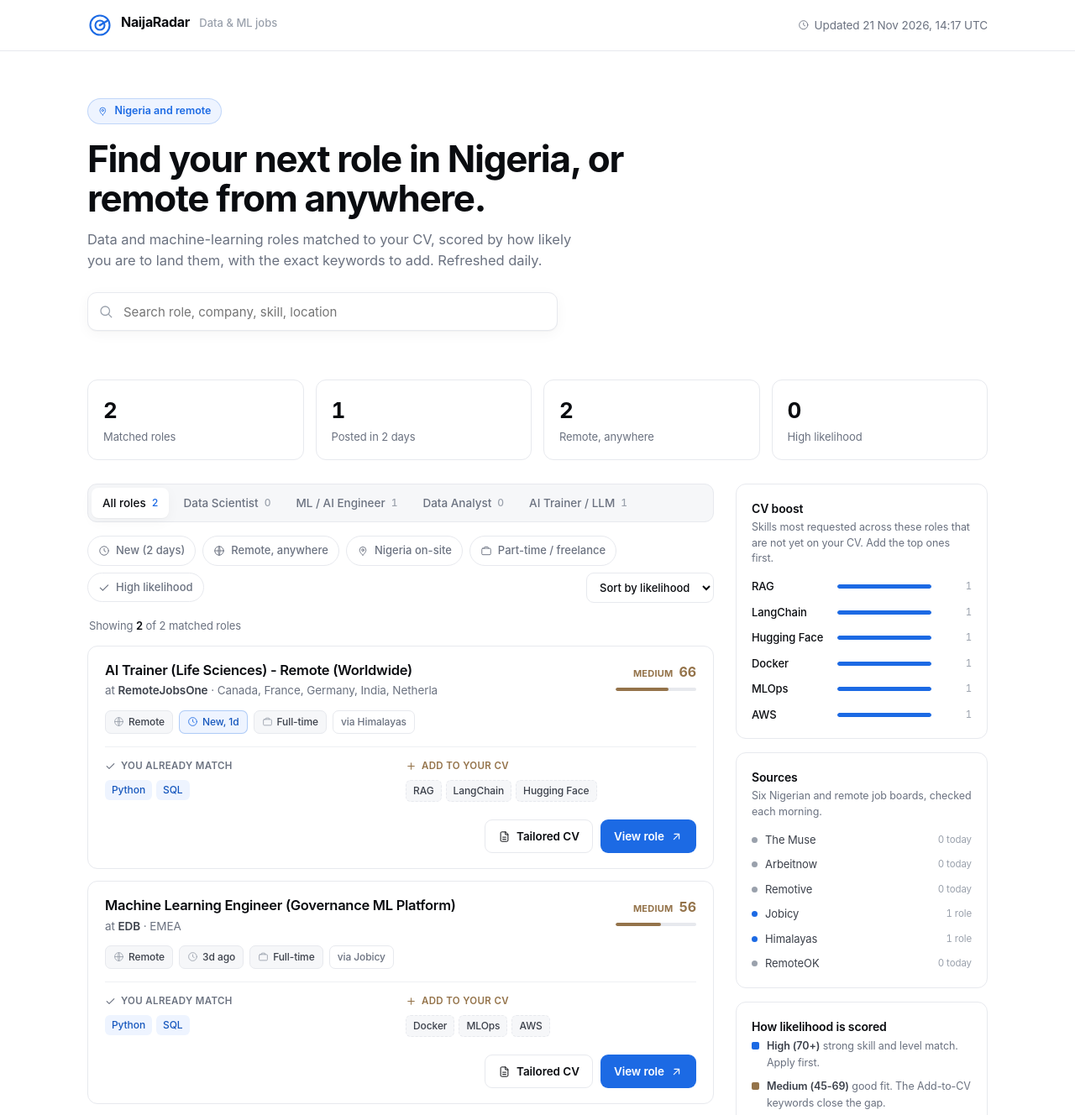
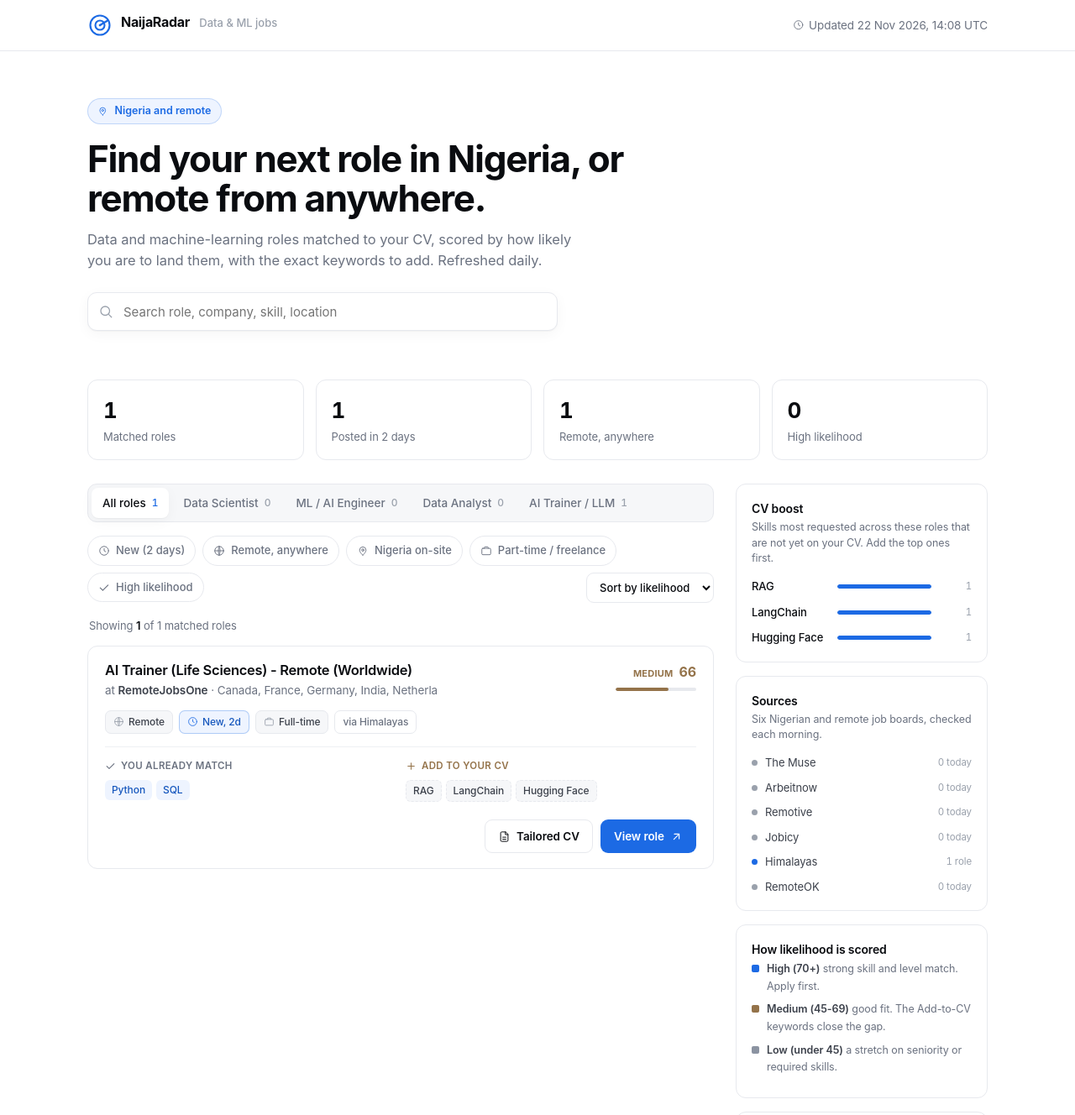
Before and after one commit to Azleem01/naija-job-tracker, a plain HTML site: page index.html in a window 1280 px wide. Shown: the top 1328 px of the page at 84% size. Drawn offline with Linux system fonts and the light colour scheme.

Commit message:
Daily refresh: Nigeria + remote jobs 2026-11-22

```diff
--- a/index.html
+++ b/index.html
@@ -256,14 +256,13 @@ const IC = {
 function ic(n){return IC[n]||'';}
 
 // ============ Data snapshot (Nigeria + high-chance remote) generated 2026-08-02 ============
-const LAST_UPDATED = "21 Nov 2026, 14:17 UTC";
+const LAST_UPDATED = "22 Nov 2026, 14:08 UTC";
 // sources: Indeed Nigeria, ng.jooble, MyJobMag, Jobberman, HotNigerianJobs (checked), Himalayas (checked)
 const SOURCES = ["The Muse", "Arbeitnow", "Remotive", "Jobicy", "Himalayas", "RemoteOK"];
 
 // cat: ds | mle | da | ai   ·  remote=true means anywhere  ·  commutable=true means Nigeria on-site
 const JOBS = [
-  {"t":"AI Trainer (Life Sciences) - Remote (Worldwide)","co":"RemoteJobsOne","loc":"Canada, France, Germany, India, Netherla","cat":"ai","remote":true,"commutable":false,"type":"Full-time","posted":"1 day ago","age":1,"salary":"","src":"Himalayas","url":"https://himalayas.app/companies/remotejobsone/jobs/ai-trainer-life-sciences-remote-worldwide?utm_source=api","like":66,"have":["Python","SQL"],"add":["RAG","LangChain","Hugging Face"]},
-  {"t":"Machine Learning Engineer (Governance ML Platform)","co":"EDB","loc":"EMEA","cat":"mle","remote":true,"commutable":false,"type":"Full-time","posted":"3 days ago","age":3,"salary":"","src":"Jobicy","url":"https://jobicy.com/jobs/155746-machine-learning-engineer-governance-ml-platform","like":56,"have":["Python","SQL"],"add":["Docker","MLOps","AWS"]}
+  {"t":"AI Trainer (Life Sciences) - Remote (Worldwide)","co":"RemoteJobsOne","loc":"Canada, France, Germany, India, Netherla","cat":"ai","remote":true,"commutable":false,"type":"Full-time","posted":"2 days ago","age":2,"salary":"","src":"Himalayas","url":"https://himalayas.app/companies/remotejobsone/jobs/ai-trainer-life-sciences-remote-worldwide?utm_source=api","like":66,"have":["Python","SQL"],"add":["RAG","LangChain","Hugging Face"]}
 ];
 
 // ============ State ============
```
